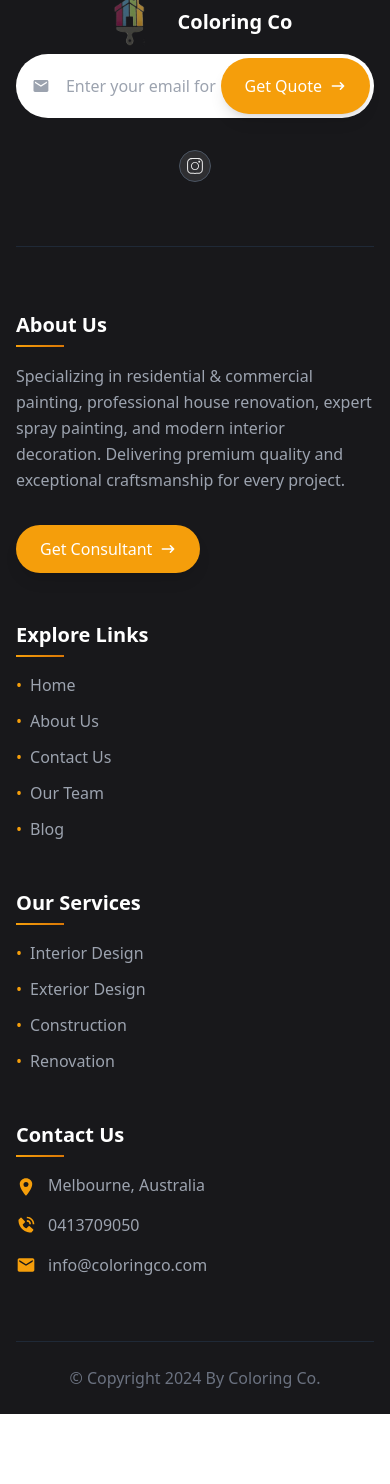
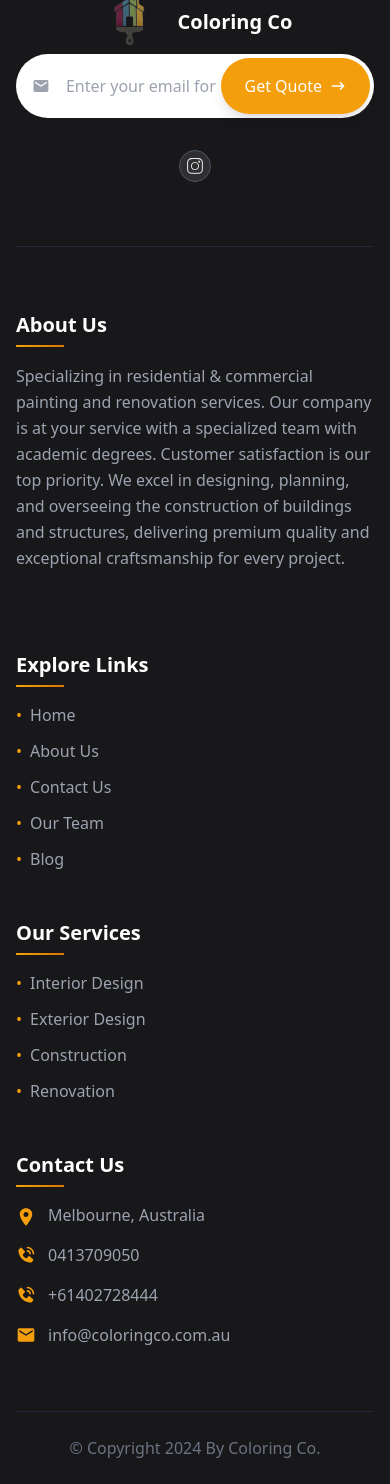
Before and after one commit to YASIN1881/COLORING-CO, a React (Vite) app: page /services/1 in a window 390 px wide. Shown: the part 1128-2612 px from the top of the page. Before the commit the page ends 2542 px from the top, so only its background shows below. Built offline with nearby package versions, Linux system fonts and the light colour scheme.

Commit message:
feat(components): Add Footer component with social links
- Add responsive footer layout
- Create social media links section
- Implement newsletter subscription form
- Add company info and quick links
- Include copyright and terms section

```diff
--- a/src/components/Footer/Footer.jsx
+++ b/src/components/Footer/Footer.jsx
@@ -50,7 +50,7 @@ Coloring Co Quote System
     `.trim();
 
     try {
-      const mailtoLink = `mailto:info@coloringco.com?subject=New Quote Request&body=${encodeURIComponent(emailContent)}`;
+      const mailtoLink = `mailto:info@coloringco.com.au?subject=New Quote Request&body=${encodeURIComponent(emailContent)}`;
       window.location.href = mailtoLink;
 
       setSubmitStatus({ show: true, isSuccess: true });
@@ -169,21 +169,8 @@ Coloring Co Quote System
               <span className="absolute -bottom-2 left-0 w-12 h-0.5 bg-gradient-to-r from-amber-500 to-amber-600"></span>
             </h3>
             <p className="text-gray-400 leading-relaxed mb-8">
-              Specializing in residential & commercial painting, professional house renovation, expert spray painting, and modern interior decoration. Delivering premium quality and exceptional craftsmanship for every project.
+              Specializing in residential & commercial painting and renovation services. Our company is at your service with a specialized team with academic degrees. Customer satisfaction is our top priority. We excel in designing, planning, and overseeing the construction of buildings and structures, delivering premium quality and exceptional craftsmanship for every project.
             </p>
-            <button
-              className="group bg-amber-500 text-white px-6 py-3 rounded-full
-                hover:bg-white hover:text-amber-500 transition-all duration-300
-                transform hover:scale-105 shadow-lg hover:shadow-amber-500/50
-                relative overflow-hidden"
-            >
-              <span className="relative z-10 flex items-center">
-                Get Consultant
-                <HiArrowNarrowRight className="ml-2 transform group-hover:translate-x-1 transition-transform duration-300" />
-              </span>
-              <div className="absolute inset-0 bg-white transform scale-x-0 group-hover:scale-x-100
-                transition-transform duration-300 origin-left"></div>
-            </button>
           </div>
 
           {/* Explore Links */}
@@ -266,10 +253,19 @@ Coloring Co Quote System
                 </a>
               </li>
               <li>
-                <a href="mailto:info@coloringco.com" className="relative flex items-center gap-3 text-gray-400 hover:text-amber-500 transition-colors duration-500 group">
+                <a href="tel:+61402728444" className="relative flex items-center gap-3 text-gray-400 hover:text-amber-500 transition-colors duration-500 group">
+                  <BiSolidPhoneCall size={20} className="text-amber-500 flex-shrink-0" />
+                  <span className="relative">
+                    +61402728444
+                    <span className="absolute left-0 bottom-0 w-0 h-[2px] bg-amber-500 transition-all duration-500 group-hover:w-full"></span>
+                  </span>
+                </a>
+              </li>
+              <li>
+                <a href="mailto:info@coloringco.com.au" className="relative flex items-center gap-3 text-gray-400 hover:text-amber-500 transition-colors duration-500 group">
                   <MdEmail size={20} className="text-amber-500 flex-shrink-0" />
                   <span className="relative">
-                    info@coloringco.com
+                    info@coloringco.com.au
                     <span className="absolute left-0 bottom-0 w-0 h-[2px] bg-amber-500 transition-all duration-500 group-hover:w-full"></span>
                   </span>
                 </a>
--- a/src/components/Hero/Hero.jsx
+++ b/src/components/Hero/Hero.jsx
@@ -19,7 +19,7 @@ Best regards,
 Prospective Client
         `.trim();
 
-        const mailtoLink = `mailto:info@coloringco.com?subject=Free Consultation Request&body=${encodeURIComponent(emailContent)}`;
+        const mailtoLink = `mailto:info@coloringco.com.au?subject=Free Consultation Request&body=${encodeURIComponent(emailContent)}`;
         window.location.href = mailtoLink;
     };
 
@@ -210,7 +210,7 @@ Prospective Client
 
                             {/* Call Us Now Section */}
                             <div className="flex items-center gap-3 sm:gap-4">
-                                <a href="tel:0413709050" className="group border-2 border-white text-white w-[45px] h-[45px] sm:w-[52px] sm:h-[52px] rounded-full
+                                <a className="group border-2 border-white text-white w-[45px] h-[45px] sm:w-[52px] sm:h-[52px] rounded-full
                                     hover:bg-white hover:text-black transition-all duration-300
                                     transform hover:scale-105 backdrop-blur-sm
                                     relative overflow-hidden flex items-center justify-center">
@@ -223,9 +223,14 @@ Prospective Client
 
                                 <div className="flex flex-col">
                                     <span className="text-xs sm:text-sm text-gray-400">Call Us Now</span>
-                                    <a href="tel:0413709050" className="text-sm sm:text-base text-white font-medium hover:text-amber-500 transition-colors duration-300">
-                                        0413 709 050
-                                    </a>
+                                    <div className="flex flex-col gap-1">
+                                        <a href="tel:0413709050" className="text-sm sm:text-base text-white font-medium hover:text-amber-500 transition-colors duration-300">
+                                            0413 709 050
+                                        </a>
+                                        <a href="tel:+61402728444" className="text-sm sm:text-base text-white font-medium hover:text-amber-500 transition-colors duration-300">
+                                            +61 402 728 444
+                                        </a>
+                                    </div>
                                 </div>
                             </div>
                         </div>
--- a/src/components/NavBar/NavBar.jsx
+++ b/src/components/NavBar/NavBar.jsx
@@ -333,8 +333,9 @@ export default function NavBar() {
                             opacity: isOpen ? 1 : 0
                         }}
                     >
-                        <ContactInfo icon={<MdEmail />} text="info@coloringco.com" />
+                        <ContactInfo icon={<MdEmail />} text="info@coloringco.com.au" />
                         <ContactInfo icon={<MdPhone />} text="0413709050" />
+                        <ContactInfo icon={<MdPhone />} text="+61402728444" />
                         <div className="flex gap-4">
                             <SocialIcon href="https://www.instagram.com/_coloringco/" icon={<FaInstagram />}/>
                         </div>
@@ -376,12 +377,29 @@ MenuLink.propTypes = {
     text: PropTypes.string.isRequired
 };
 
-const ContactInfo = ({ icon, text }) => (
-    <div className="flex items-center gap-2 text-white mb-2">
-        {icon}
-        <span>{text}</span>
-    </div>
-);
+const ContactInfo = ({ icon, text }) => {
+    // Check if the text is a phone number using a simple regex
+    const isPhoneNumber = /^\+?\d+$/.test(text.replace(/\s/g, ''));
+
+    if (isPhoneNumber) {
+        return (
+            <a
+                href={`tel:${text}`}
+                className="flex items-center gap-2 text-white mb-2 hover:text-amber-500 transition-all duration-300 transform hover:scale-105 cursor-pointer"
+            >
+                {icon}
+                <span>{text}</span>
+            </a>
+        );
+    }
+
+    return (
+        <div className="flex items-center gap-2 text-white mb-2">
+            {icon}
+            <span>{text}</span>
+        </div>
+    );
+};
 
 ContactInfo.propTypes = {
     icon: PropTypes.element.isRequired,
--- a/src/components/Services/Services.jsx
+++ b/src/components/Services/Services.jsx
@@ -40,7 +40,7 @@ const Services = () => {
     const lastTimeRef = useRef(null);
     const animationFrameRef = useRef(null);
     const animateRef = useRef(null);
-    const titles = ["Interior Painting", "Exterior Painting", "Commercial Painting", "Residential Painting", "House Renovation", "Spray Painting", "Wall Repairs", "Color Consulting", "Decorative Finishes", "Surface Preparation"];
+    const titles = ["Interior Painting", "Exterior Painting", "Commercial Painting", "Residential Painting", "House Renovation", "Architectural Design", "Spray Painting", "Wall Repairs", "Color Consulting", "Decorative Finishes", "Surface Preparation"];
 
     useEffect(() => {
         const slider = sliderRef.current;
--- a/src/components/Slider/Slider.jsx
+++ b/src/components/Slider/Slider.jsx
@@ -62,7 +62,7 @@ Best regards,
 Prospective Client
         `.trim();
 
-        const mailtoLink = `mailto:info@coloringco.com?subject=Quote Request&body=${encodeURIComponent(emailContent)}`;
+        const mailtoLink = `mailto:info@coloringco.com.au?subject=Quote Request&body=${encodeURIComponent(emailContent)}`;
         window.location.href = mailtoLink;
     };
 
--- a/src/components/TopBar/TopBar.jsx
+++ b/src/components/TopBar/TopBar.jsx
@@ -2,27 +2,33 @@ import './TopBar.css'
 import { IoLocationSharp } from "react-icons/io5";
 import { BiSolidPhoneCall } from "react-icons/bi";
 import { MdEmail } from "react-icons/md";
-import { SlSocialFacebook,SlSocialInstagram } from "react-icons/sl";
-import { TfiTwitter } from "react-icons/tfi";
-import { AiOutlineYoutube } from "react-icons/ai";
+import { SlSocialInstagram } from "react-icons/sl";
 
 export default function TopBar() {
     return(
-        <div className="bg-zinc-900 text-gray-300 py-2 px-4 hidden md:block">
+        <div className="bg-zinc-900 text-gray-300 py-2 px-4 hidden xl:block">
             <div className="container mx-auto flex flex-col md:flex-row justify-between items-center text-sm">
                 <div className="flex flex-col md:flex-row items-center gap-2 lg:gap-4 mb-4 md:mb-0">
+                    <div className="w-full flex flex-col md:flex-row items-center gap-2">
                         <a href="#" className="flex items-center gap-1 lg:gap-2 hover:text-amber-500 transition-all duration-300 transform hover:scale-105 cursor-pointer">
                             <IoLocationSharp size={20} className="text-amber-500"/>
                             Melbourne, Australia
                         </a>
-                    <a href="mailto:info@coloringco.com" className="flex items-center gap-1 lg:gap-2 hover:text-amber-500 transition-all duration-300 transform hover:scale-105 cursor-pointer">
+                        <a href="mailto:info@coloringco.com.au" className="flex items-center gap-1 lg:gap-2 hover:text-amber-500 transition-all duration-300 transform hover:scale-105 cursor-pointer">
                             <MdEmail size={20} className="text-amber-500"/>
-                        info@coloringco.com
+                            info@coloringco.com.au
                         </a>
+                        <div className="flex flex-row items-center gap-2 md:gap-4">
                             <a href="tel:0413709050" className="flex items-center gap-1 lg:gap-2 hover:text-amber-500 transition-all duration-300 transform hover:scale-105 cursor-pointer">
                                 <BiSolidPhoneCall size={20} className="text-amber-500"/>
                                 0413709050
                             </a>
+                            <a href="tel:+61402728444" className="flex items-center gap-1 lg:gap-2 hover:text-amber-500 transition-all duration-300 transform hover:scale-105 cursor-pointer">
+                                <BiSolidPhoneCall size={20} className="text-amber-500"/>
+                                +61402728444
+                            </a>
+                        </div>
+                    </div>
                 </div>
                 <div className="flex gap-2 lg:gap-4">
                     <a href="https://www.instagram.com/_coloringco/" target="_blank" rel="noopener noreferrer"
--- a/src/pages/Contact.jsx
+++ b/src/pages/Contact.jsx
@@ -73,14 +73,17 @@ export default function Contact() {
                                 </div>
                                 <div>
                                     <h3 className="text-xl font-semibold mb-2 text-[#2E2A20]">Quick Contact</h3>
-                                    <p className="text-gray-600 group-hover:text-amber-500 transition-colors duration-300">0413709050</p>
+                                    <div className="flex flex-col gap-1">
+                                        <p className="text-gray-600 group-hover:text-amber-500 transition-colors duration-300">0413709050</p>
+                                        <p className="text-gray-600 group-hover:text-amber-500 transition-colors duration-300">+61402728444</p>
+                                    </div>
                                 </div>
                             </div>
                         </a>
 
                         {/* Support Email Card */}
                         <a
-                            href="mailto:info@coloringco.com"
+                            href="mailto:info@coloringco.com.au"
                             className="block bg-[#E4DACC] rounded-xl p-8 shadow-lg hover:bg-white transition-all duration-500 group
                                 transform hover:scale-105 cursor-pointer"
                         >
@@ -95,7 +98,7 @@ export default function Contact() {
                                 </div>
                                 <div>
                                     <h3 className="text-xl font-semibold mb-2 text-[#2E2A20]">Support Email</h3>
-                                    <p className="text-gray-600 group-hover:text-amber-500 transition-colors duration-300">info@coloringco.com</p>
+                                    <p className="text-gray-600 group-hover:text-amber-500 transition-colors duration-300">info@coloringco.com.au</p>
                                 </div>
                             </div>
                         </a>
```
Also changed, not shown: src/components/SideBySide/SideBySide.jsx (+4 -3 lines). Lines whose indentation alone changed are shown as unchanged.
